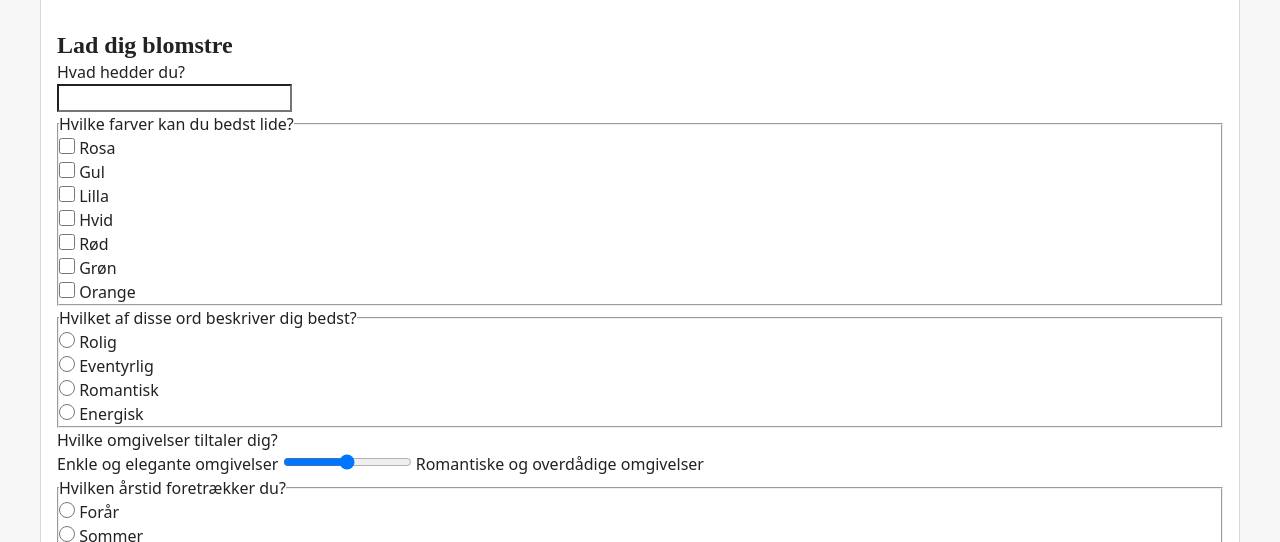
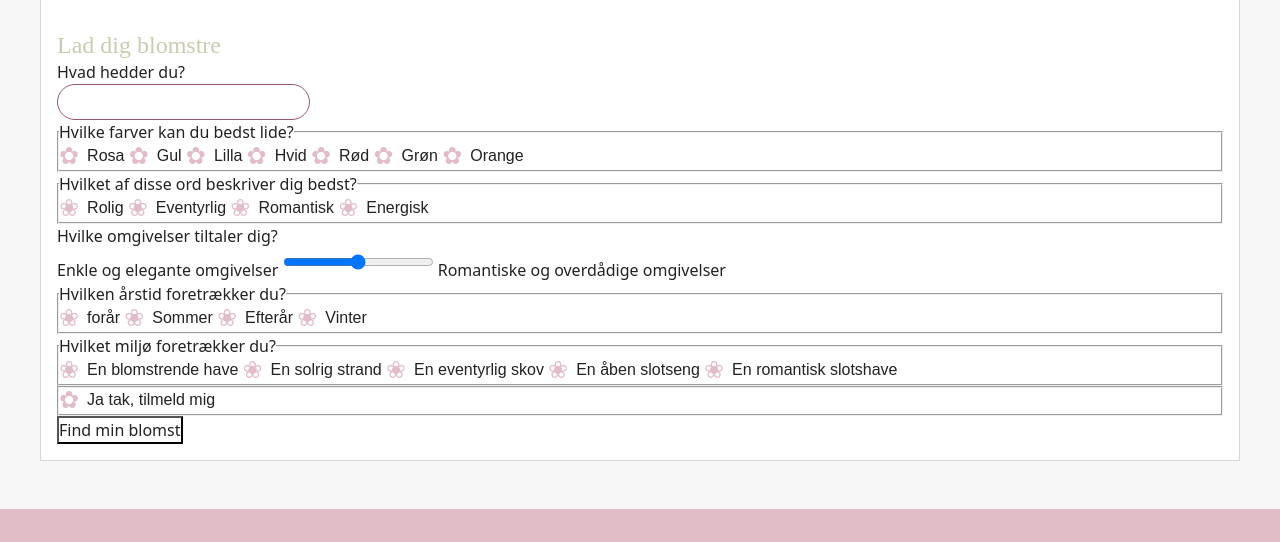
Before and after one commit to sofiemariesoegaard/bloomfest, a plain HTML site: page form.html in a window 1280 px wide. Shown: the part 192-734 px from the top of the page. Drawn offline with Linux system fonts and the light colour scheme; a web font is replaced by a local one.

Commit message:
test test

```diff
--- a/form.html
+++ b/form.html
@@ -9,6 +9,9 @@
   <link rel="stylesheet" href="layout.css">
   <link rel="stylesheet" href="./style.css">
 
+  <link rel="preconnect" href="https://fonts.googleapis.com">
+  <link rel="preconnect" href="https://fonts.gstatic.com" crossorigin>
+  <link href="https://fonts.googleapis.com/css2?family=Kavoon&display=swap" rel="stylesheet">
   <link rel="apple-touch-icon" sizes="180x180" href="./favicon_io/apple-touch-icon.png">
   <link rel="icon" type="image/png" sizes="32x32" href="./favicon_io/favicon-32x32.png">
   <link rel="icon" type="image/png" sizes="16x16" href="./favicon_io/favicon-16x16.png">
@@ -38,133 +41,182 @@
       </header>
 
       <form class="form-placeholder" action="./opsamling.html">
-        <h2>Lad dig blomstre</h2>
 
+        <h2 class="h2-formular">Lad dig blomstre</h2>
+
+        <div class="form-group">
           <label for="name">Hvad hedder du?</label>
           <input id="name" type="text" name="hvad hedder du?" />
+        </div>
 
-        <fieldset class="group_1">
+        <div class="form-group">
+          <fieldset>
             <legend>Hvilke farver kan du bedst lide?</legend>
-          <label for="rosa">
-            <input type="checkbox" value="rosa" name="farver" id="rosa" />
-            Rosa
+
+            <label class="blomst-checkbox">
+              <input type="checkbox" name="valg1">
+              <span class="blomst-ikon">✿</span>
+              <span>Rosa</span>
             </label>
 
-          <label for="gul">
-            <input type="checkbox" value="gul" name="farver" id="gul" />
-            Gul
+            <label class="blomst-checkbox">
+              <input type="checkbox" name="valg1">
+              <span class="blomst-ikon">✿</span>
+              <span>Gul</span>
             </label>
 
-          <label for="lilla">
-            <input type="checkbox" value="lilla" name="farver" id="lilla" />
-            Lilla
+            <label class="blomst-checkbox">
+              <input type="checkbox" name="valg1">
+              <span class="blomst-ikon">✿</span>
+              <span>Lilla</span>
             </label>
 
-          <label for="hvid">
-            <input type="checkbox" value="hvid" name="farver" id="hvid" />
-            Hvid
+            <label class="blomst-checkbox">
+              <input type="checkbox" name="valg1">
+              <span class="blomst-ikon">✿</span>
+              <span>Hvid</span>
             </label>
 
-          <label for="roed">
-            <input type="checkbox" value="roed" name="farver" id="roed" />
-            Rød
+            <label class="blomst-checkbox">
+              <input type="checkbox" name="valg1">
+              <span class="blomst-ikon">✿</span>
+              <span>Rød</span>
             </label>
 
-          <label for="groen">
-            <input type="checkbox" value="groen" name="farver" id="groen" />
-            Grøn
+            <label class="blomst-checkbox">
+              <input type="checkbox" name="valg1">
+              <span class="blomst-ikon">✿</span>
+              <span>Grøn</span>
             </label>
 
-          <label for="orange">
-            <input type="checkbox" value="orange" name="farver" id="orange" />
-            Orange
+            <label class="blomst-checkbox">
+              <input type="checkbox" name="valg1">
+              <span class="blomst-ikon">✿</span>
+              <span>Orange</span>
             </label>
+
           </fieldset>
+        </div>
+
+        <div class="form-group">
+          <fieldset>
+            <legend>Hvilket af disse ord beskriver dig bedst?</legend>
 
 
-        <fieldset class="group_2">
-          <legend>Hvilket af disse ord beskriver dig bedst?</legend>
-          <label for="rolig">
-            <input type="radio" value="rolig" name="beskriv" id="rolig" />
-            Rolig
+            <label class="blomst-checkbox">
+              <input type="radio" name="valg1">
+              <span class="blomst-ikon">❀</span>
+              <span>Rolig</span>
             </label>
 
-          <label for="eventyrlig">
-            <input type="radio" value="eventyrlig" name="beskriv" id="eventyrlig" />
-            Eventyrlig
+            <label class="blomst-checkbox">
+              <input type="radio" name="valg1">
+              <span class="blomst-ikon">❀</span>
+              <span>Eventyrlig</span>
             </label>
 
-          <label for="romantisk">
-            <input type="radio" value="romantisk" name="beskriv" id="romantisk" />
-            Romantisk
+            <label class="blomst-checkbox">
+              <input type="radio" name="valg1">
+              <span class="blomst-ikon">❀</span>
+              <span>Romantisk</span>
             </label>
 
-          <label for="energisk">
-            <input type="radio" value="energisk" name="beskriv" id="energisk" />
-            Energisk
+            <label class="blomst-checkbox">
+              <input type="radio" name="valg1">
+              <span class="blomst-ikon">❀</span>
+              <span>Energisk</span>
             </label>
+
           </fieldset>
+        </div>
 
+        <div class="form-group">
           <label for="range_omgivelser"> Hvilke omgivelser tiltaler dig?</label>
           <div class="range_tekst">
             <span>Enkle og elegante omgivelser</span>
             <input id="omgivelser" type="range" />
             <span>Romantiske og overdådige omgivelser</span>
           </div>
+        </div>
 
-        <fieldset class="group_3">
+        <div class="form-group">
+          <fieldset>
             <legend>Hvilken årstid foretrækker du?</legend>
-          <label for="forar">
-            <input type="radio" value="forar" name="arstid" id="forar" />
-            Forår
+
+            <label class="blomst-checkbox">
+              <input type="radio" name="valg1">
+              <span class="blomst-ikon">❀</span>
+              <span>forår</span>
             </label>
 
-          <label for="sommer">
-            <input type="radio" value="sommer" name="arstid" id="sommer" />
-            Sommer
+            <label class="blomst-checkbox">
+              <input type="radio" name="valg1">
+              <span class="blomst-ikon">❀</span>
+              <span>Sommer</span>
             </label>
 
-          <label for="efterar">
-            <input type="radio" value="efterar" name="arstid" id="efterar" />
-            Efterår
+            <label class="blomst-checkbox">
+              <input type="radio" name="valg1">
+              <span class="blomst-ikon">❀</span>
+              <span>Efterår</span>
             </label>
 
-          <label for="vinter">
-            <input type="radio" value="vinter" name="arstid" id="vinter" />
-            Vinter
+            <label class="blomst-checkbox">
+              <input type="radio" name="valg1">
+              <span class="blomst-ikon">❀</span>
+              <span>Vinter</span>
+            </label>
+
+          </fieldset>
+        </div>
+
+        <div class="form-group">
+          <fieldset>
+            <legend>Hvilket miljø foretrækker du?</legend>
+
+            <label class="blomst-checkbox">
+              <input type="radio" name="valg1">
+              <span class="blomst-ikon">❀</span>
+              <span>En blomstrende have</span>
+            </label>
+
+            <label class="blomst-checkbox">
+              <input type="radio" name="valg1">
+              <span class="blomst-ikon">❀</span>
+              <span>En solrig strand</span>
+            </label>
+
+            <label class="blomst-checkbox">
+              <input type="radio" name="valg1">
+              <span class="blomst-ikon">❀</span>
+              <span>En eventyrlig skov</span>
+            </label>
+
+            <label class="blomst-checkbox">
+              <input type="radio" name="valg1">
+              <span class="blomst-ikon">❀</span>
+              <span>En åben slotseng</span>
+            </label>
+
+            <label class="blomst-checkbox">
+              <input type="radio" name="valg1">
+              <span class="blomst-ikon">❀</span>
+              <span>En romantisk slotshave</span>
             </label>
           </fieldset>
+        </div>
 
-
-        <fieldset class="group_4">
-          <legend>Hvilket miljø foretrækker du?</legend>
-          <label for="blomstrende_have">
-            <input type="radio" value="blomstrende_have" name="miljo" id="blomstrende_have" />
-            En blomstrende have
-          </label>
-
-          <label for="solrig_strand">
-            <input type="radio" value="solrig_strand" name="miljo" id="solrig_strand" />
-            En solrig strand
-          </label>
-
-          <label for="eventyrlig_skov">
-            <input type="radio" value="eventyrlig_skov" name="miljo" id="eventyrlig_skov" />
-            En eventyrlig skov
-          </label>
-
-          <label for="aben_slotseng">
-            <input type="radio" value="aben_slotseng" name="miljo" id="aben_slotseng" />
-            En åben slotseng
-          </label>
-
-          <label for="romantisk_slotshave">
-            <input type="radio" value="romantisk_slotshave" name="miljo" id="romantisk_slotshave" />
-            En romantisk slotshave
+        <div class="form-group">
+          <fieldset>
+            <label class="blomst-checkbox">
+              <input type="checkbox" name="valg1">
+              <span class="blomst-ikon">✿</span>
+              <span>Ja tak, tilmeld mig</span>
             </label>
           </fieldset>
+        </div>
 
-        <button type="submit">❀ Find min blomst ❀</button>
+        <button type="submit">Find min blomst</button>
 
       </form>
     </section>
--- a/style.css
+++ b/style.css
@@ -738,3 +738,91 @@ summary {
     opacity: 1;
   }
 }
+
+/* ==========================================
+   14. FORMULAR & OPSAMLING DESIGN
+   ========================================== */
+/*********** Formular ************/
+
+.h2-formular {
+  font-family: "Kavoon", serif;
+  font-weight: 400;
+  font-style: normal;
+  color: #cbcbb1;
+}
+
+form{
+  accent-color: ;
+}
+
+input {
+  border: 1px solid #97596e;
+  border-radius: 18px;
+  padding: 5px 10px;
+  box-shadow:;
+}
+
+button {
+  background:;
+  color:;
+  border:;
+  cursor: pointer;
+
+}
+:focus-visible {
+  /* Focus states */
+}
+button:hover {
+  /* Hover states */
+}
+button:active {
+  /* Pressed states */
+}
+
+.error-message:;{
+  color:;
+}
+
+label:has(input[type="radio"], [type="checkbox"]){
+
+}
+
+.blomst-checkbox {
+  display: inline-flex;
+  align-items: center;
+  gap: 8px;
+  cursor: pointer;
+  user-select: none;
+  font-family: sans-serif;
+}
+
+/* Skjul standardboksen */
+.blomst-checkbox input {
+  position: absolute;
+  opacity: 0;
+  width: 0;
+  height: 0;
+}
+
+/* Blomstens udseende før klik (grå og neutral) */
+.blomst-ikon {
+  font-size: 24px;
+  color: #e1bdc7;
+  line-height: 1;
+  transition:
+    color 0.25s ease,
+    transform 0.25s ease;
+}
+
+/* Blomstens udseende når boksen er valgt (:checked) */
+.blomst-checkbox input:checked + .blomst-ikon {
+  color: #97596e; /* Lyserød/magenta farve */
+  transform: rotate(72deg) scale(1.15);
+}
+
+/* Fokus-ramme ved brug af tastatur (Tab) */
+.blomst-checkbox input:focus-visible + .blomst-ikon {
+  outline: 2px solid #005fcc;
+  outline-offset: 3px;
+  border-radius: 50%;
+}
```
Also changed, not shown: index.html (+3 -0 lines), opsamling.html (+4 -0 lines), svg.html (+3 -0 lines). Lines whose indentation alone changed are shown as unchanged.
